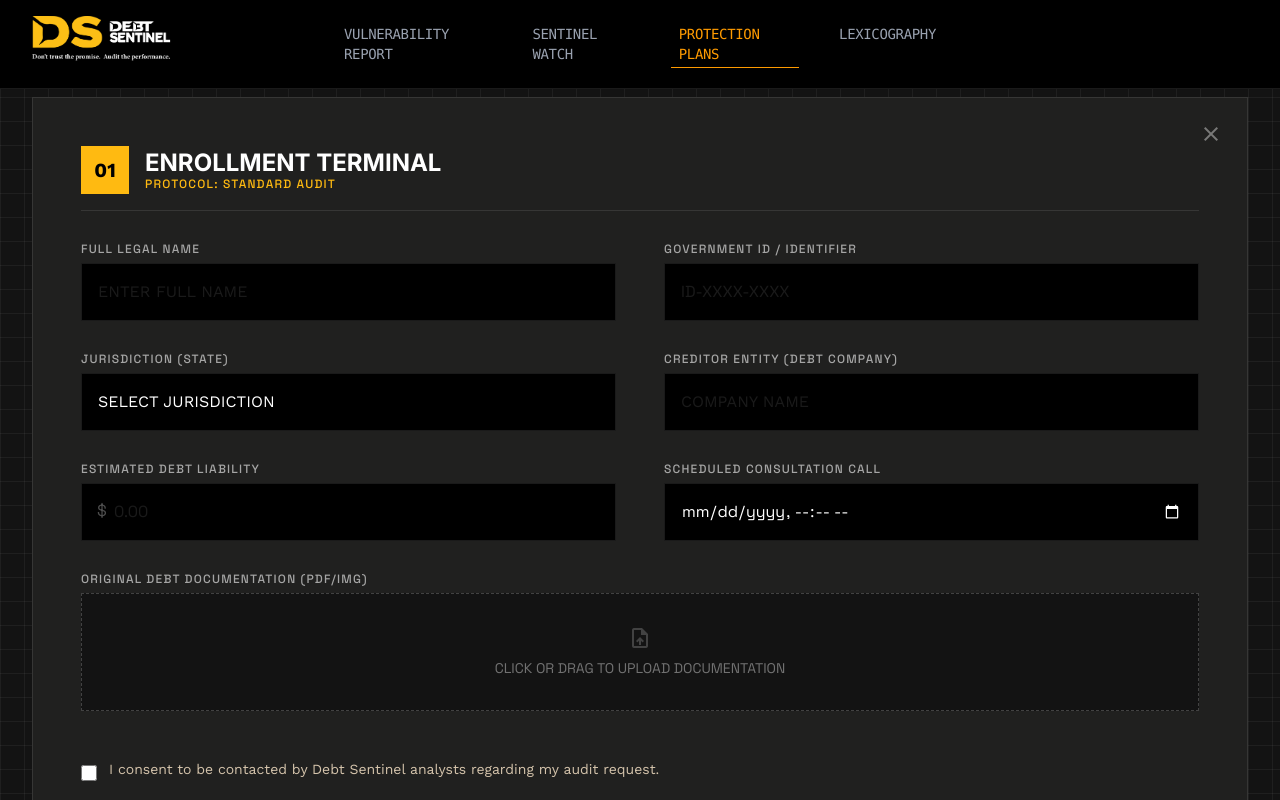
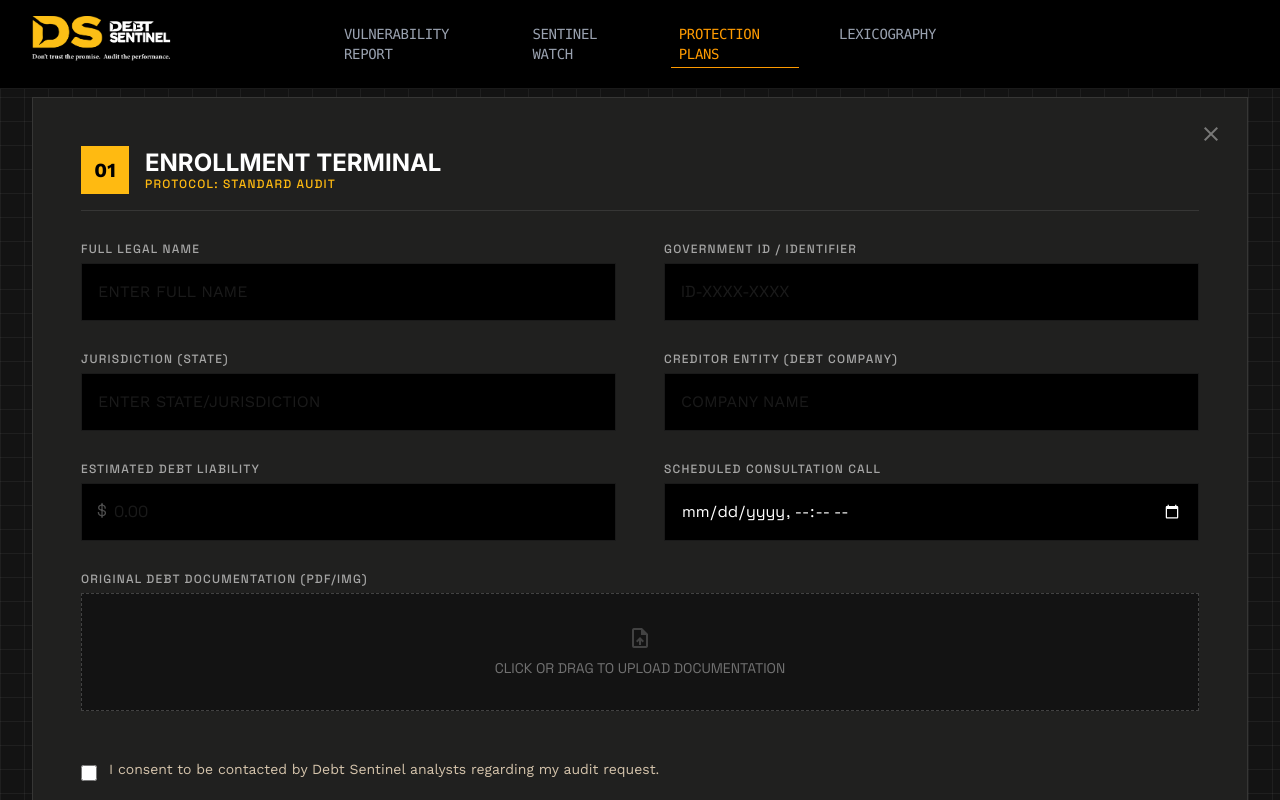
Before and after one commit to JoseCarmona17/Debt-Sentinel, a Next.js app: page /plans in a window 1280 px wide. Both pictures are taken after a click on the button "SELECT STANDARD". Shown: the part 928-1728 px from the top of the page. Built offline with nearby package versions, Linux system fonts and the light colour scheme.

Commit message:
feat: implement protection tier selection and enrollment form interface

```diff
--- a/src/app/plans/page.tsx
+++ b/src/app/plans/page.tsx
@@ -246,20 +246,14 @@ export default function Page() {
                 </div>
                 <div className="flex flex-col gap-2">
                   <label className="font-label-mono text-label-mono text-white/60 uppercase">Jurisdiction (State)</label>
-                  <select
+                  <input
+                    type="text"
                     name="state"
                     value={formData.state}
                     onChange={handleInputChange}
-                    className="bg-black border border-white/10 p-4 text-white focus:outline-none focus:border-primary-container transition-colors rounded-none appearance-none"
-                    style={{ colorScheme: 'dark' }}
-                  >
-                    <option value="">SELECT JURISDICTION</option>
-                    <option value="CA">California</option>
-                    <option value="NY">New York</option>
-                    <option value="TX">Texas</option>
-                    <option value="FL">Florida</option>
-                    {/* Add more states as needed */}
-                  </select>
+                    placeholder="ENTER STATE/JURISDICTION"
+                    className="bg-black border border-white/10 p-4 text-white focus:outline-none focus:border-primary-container transition-colors rounded-none placeholder:text-white/10"
+                  />
                 </div>
                 <div className="flex flex-col gap-2">
                   <label className="font-label-mono text-label-mono text-white/60 uppercase">Creditor Entity (Debt Company)</label>
```
